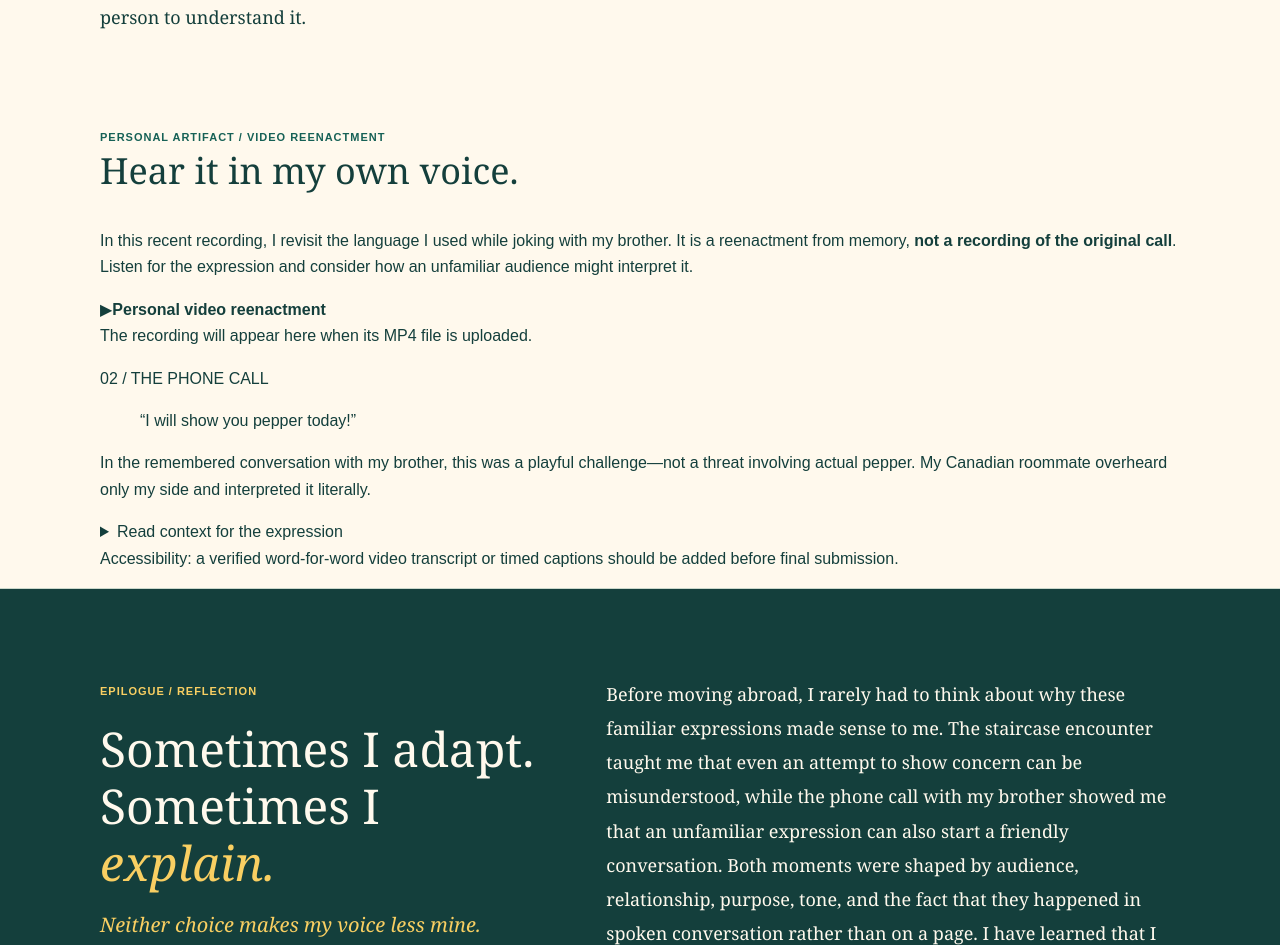
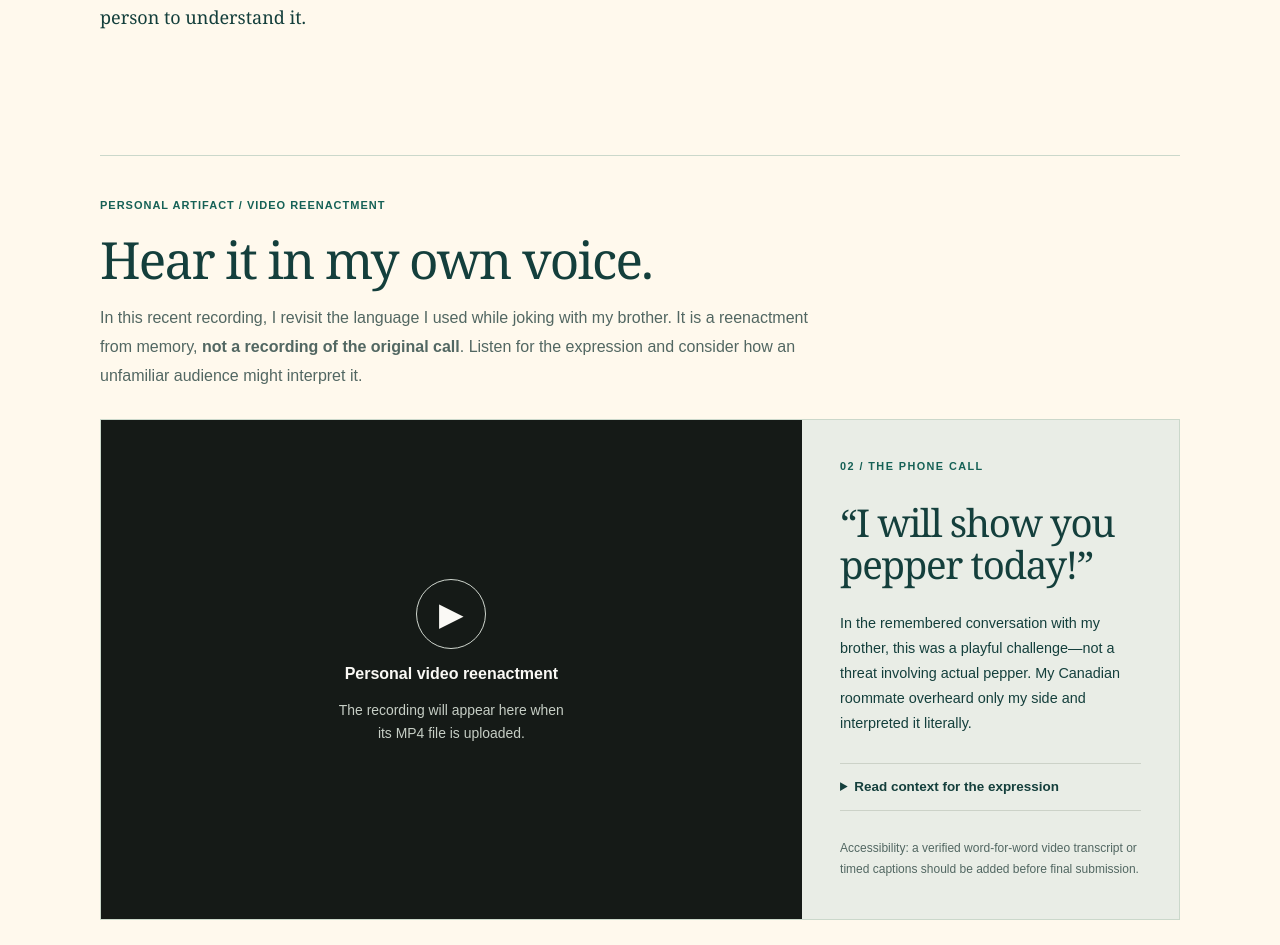
Before and after one commit to vincent-iyegbuye/lang-ethno, a plain HTML site: page index.html in a window 1280 px wide. Shown: the part 10620-11565 px from the top of the page. Drawn offline with Linux system fonts and the light colour scheme; no server answers.

Commit message:
Style real reenactment video and accessible contextual notes

```diff
--- a/styles.css
+++ b/styles.css
@@ -219,3 +219,27 @@ em { color: var(--green); }
 .personal-archive-photo img {display:block;width:100%;height:auto;max-height:550px;object-fit:contain;background:#e3e6e2;border:1px solid var(--line,#d4d8ce)}
 .personal-archive-photo figcaption {border-bottom:1px solid var(--line,#d4d8ce);padding:12px 0 16px;line-height:1.6;color:var(--muted,#60675f);font-size:.81rem}
 .personal-archive-photo figcaption span {display:block;color:var(--green,#355b46);font-size:.66rem;font-weight:700;letter-spacing:.12em;margin-bottom:5px}
+
+/* Personal phone-call reenactment — original recorded video */
+.voice-film{margin-block:32px 85px;padding:35px 0 12px;border-top:1px solid var(--line,#d4d8ce)}
+.voice-film-heading{max-width:730px;margin-bottom:28px}
+.voice-film-heading h3{font-family:var(--serif,Georgia,serif);font-weight:400;font-size:clamp(2rem,4vw,3.5rem);line-height:1.13;letter-spacing:-.035em;margin:13px 0 16px}
+.voice-film-heading p{color:var(--muted,#60675f);line-height:1.8}
+.voice-film-panel{display:grid;grid-template-columns:minmax(0,1.3fr) minmax(290px,.7fr);gap:0;background:#e9ede6;border:1px solid var(--line,#d4d8ce)}
+.voice-film-video-wrap{background:#151a17;display:flex;align-items:center;justify-content:center;min-height:300px}
+.voice-film-video-wrap video{display:block;width:100%;height:auto;max-height:650px;object-fit:contain;background:#151a17}
+.voice-film-video-wrap video[hidden]{display:none}
+.voice-film-fallback{color:#faf9f5;display:flex;flex-direction:column;justify-content:center;align-items:center;text-align:center;padding:45px 20px;gap:12px}
+.voice-film-fallback[hidden]{display:none}
+.voice-film-fallback span{font-size:2rem;border:1px solid #cfd6ce;border-radius:50%;width:70px;height:70px;display:grid;place-items:center}
+.voice-film-fallback p{color:#c6cec5;font-size:.87rem;max-width:240px}
+.voice-film-notes{padding:clamp(25px,3vw,50px);display:flex;flex-direction:column;justify-content:center}
+.voice-film-number{color:var(--green,#355b46);font-size:.68rem;font-weight:700;letter-spacing:.13em}
+.voice-film-notes blockquote{font:400 clamp(2rem,3vw,3.2rem)/1.1 var(--serif,Georgia,serif);letter-spacing:-.035em;margin:25px 0}
+.voice-film-notes p{font-size:.9rem;line-height:1.75;color:var(--ink,#282d29)}
+.voice-film-notes details{border-top:1px solid #ccd2c8;border-bottom:1px solid #ccd2c8;margin:12px 0;padding:12px 0}
+.voice-film-notes summary{cursor:pointer;font-size:.84rem;font-weight:700}
+.voice-film-notes details p{font-size:.81rem;margin:14px 0 0}
+.voice-film-notes .voice-film-transcript-note{font-size:.75rem;color:var(--muted,#60675f);margin:15px 0 0}
+@media(max-width:850px){.voice-film-panel{grid-template-columns:1fr}.voice-film-video-wrap{min-height:200px}}
+@media(prefers-reduced-motion:reduce){.voice-film video{scroll-behavior:auto}}
```
